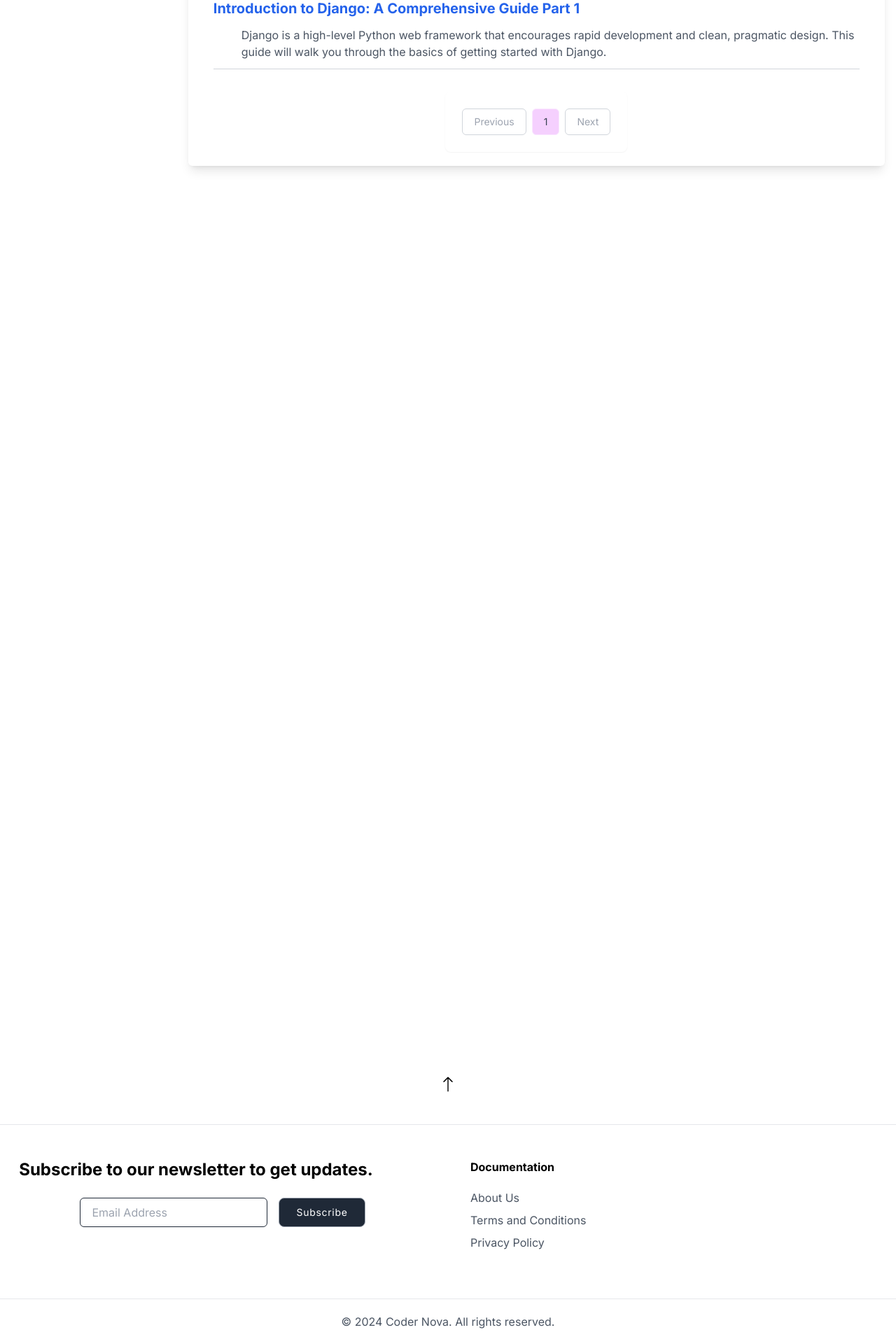
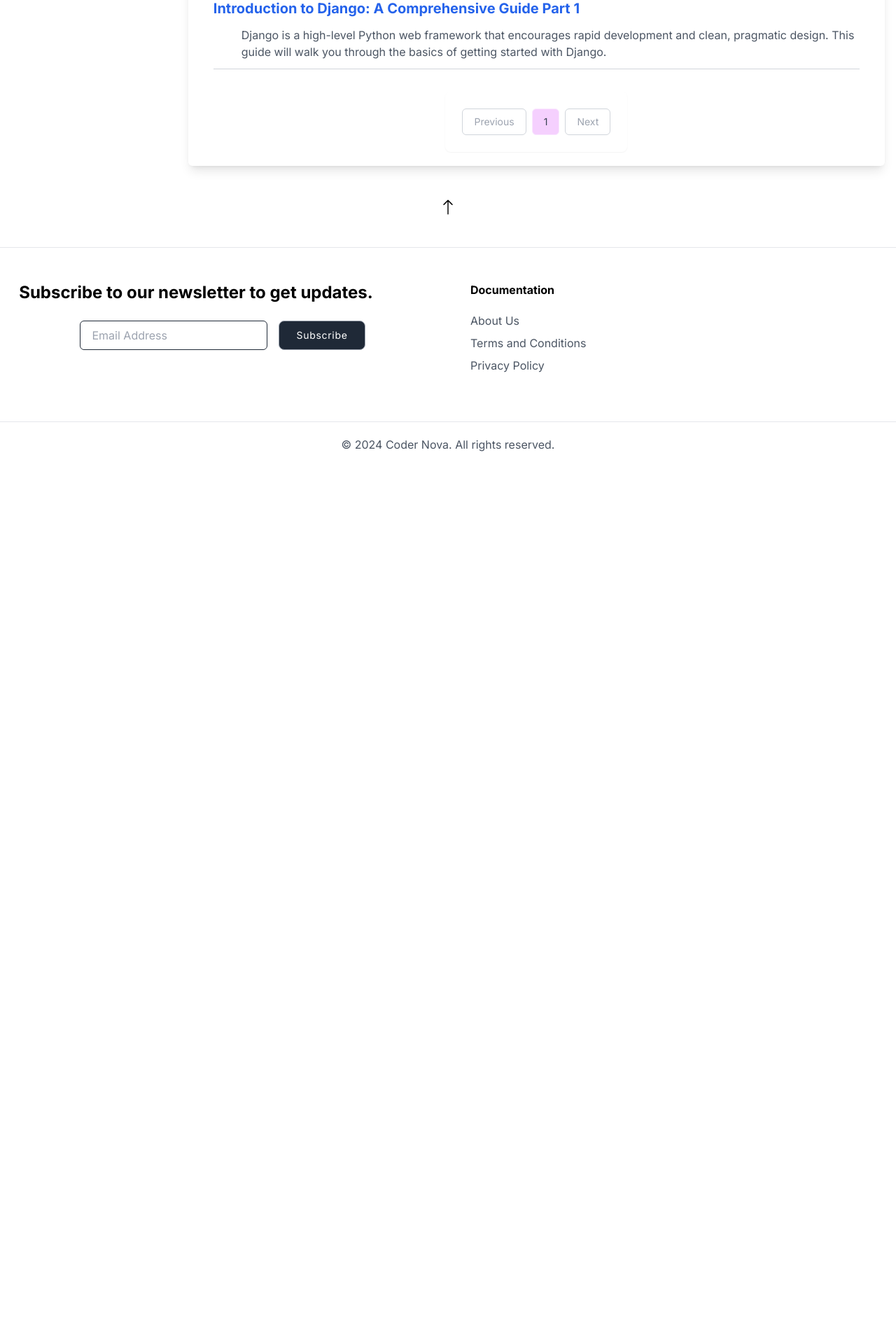
Before and after one commit to brandnova/Coder-Nova, a Django app: page /posts/uploads/ in a window 1280 px wide. Shown: the part 1104-3024 px from the top of the page at 70% size. After the commit the page ends 1749 px from the top, so only its background shows below. Run offline with Django 5.2, Linux system fonts and the light colour scheme; data comes from the database, SQL or seed files in the repository; style sheets or scripts are compiled from the project's sources; parts of the project's set-up code (start-up, migrations or seed data) failed here and were passed over; some libraries are stand-ins or nearby versions.

Commit message:
Fixed the extra space at the bottom of the uploads page

```diff
--- a/ToDo.txt
+++ b/ToDo.txt
@@ -4,3 +4,5 @@ Auto share contents to other social platforms upon upload.
 Profile view for others
 Ads
 Unsubscribe from newsletter (Done)... Make the message an alert...
+
+Blog-article base logout button
--- a/posts/templates/posts/uploads.html
+++ b/posts/templates/posts/uploads.html
@@ -4,7 +4,7 @@
 {% block content %}
     <div class="container mx-auto mt-20">
         <!-- Article list -->
-        <div class="sm:grid grid-cols-5 grid-rows-2 px-4 py-6 min-h-auto lg:min-h-auto space-y-6 sm:space-y-0 sm:gap-4">
+        <div class="sm:grid grid-cols-5 px-4 py-6 min-h-auto lg:min-h-auto space-y-6 sm:space-y-0 sm:gap-4">
             <div class="h-auto col-span-1 ">
                 <div class="flex items-center justify-center">
                     <form method="get" action="{% url 'search_articles' %}" class="flex w-full rounded bg-white border border-gray-500">
```
